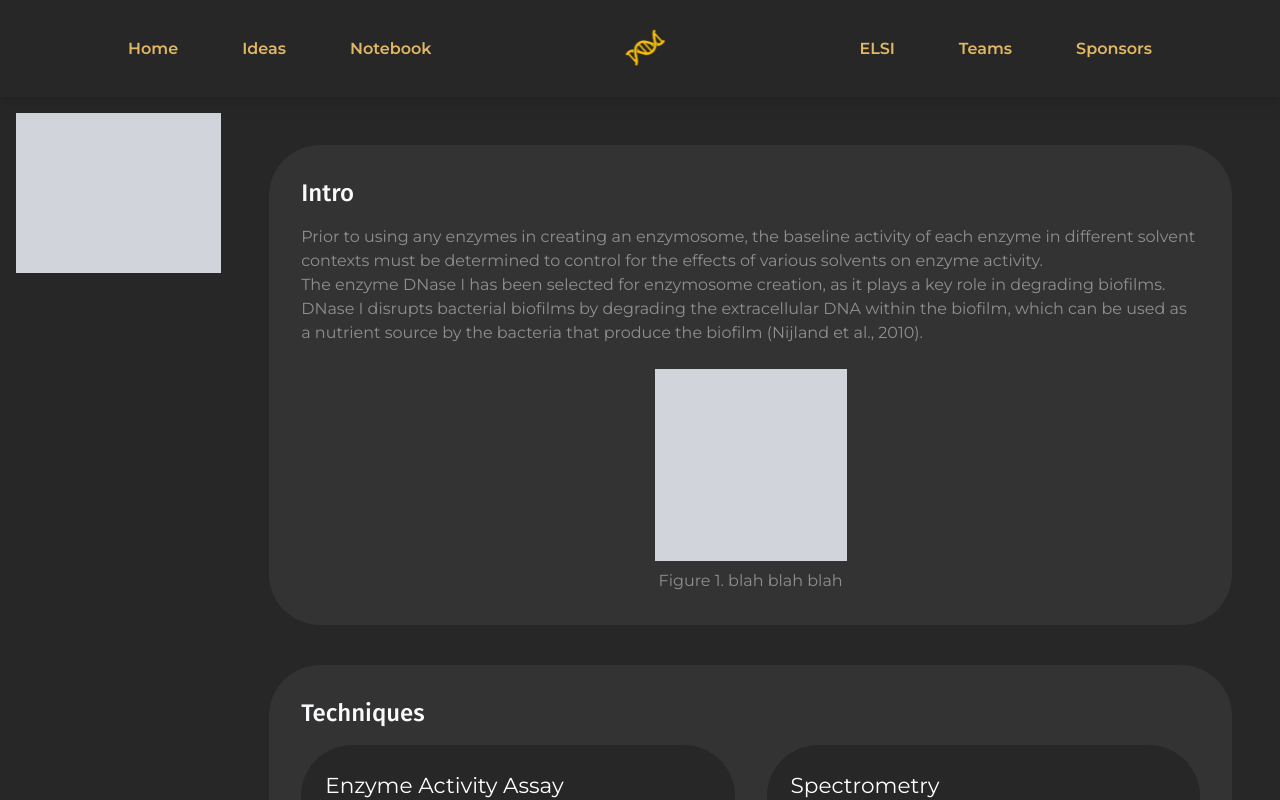
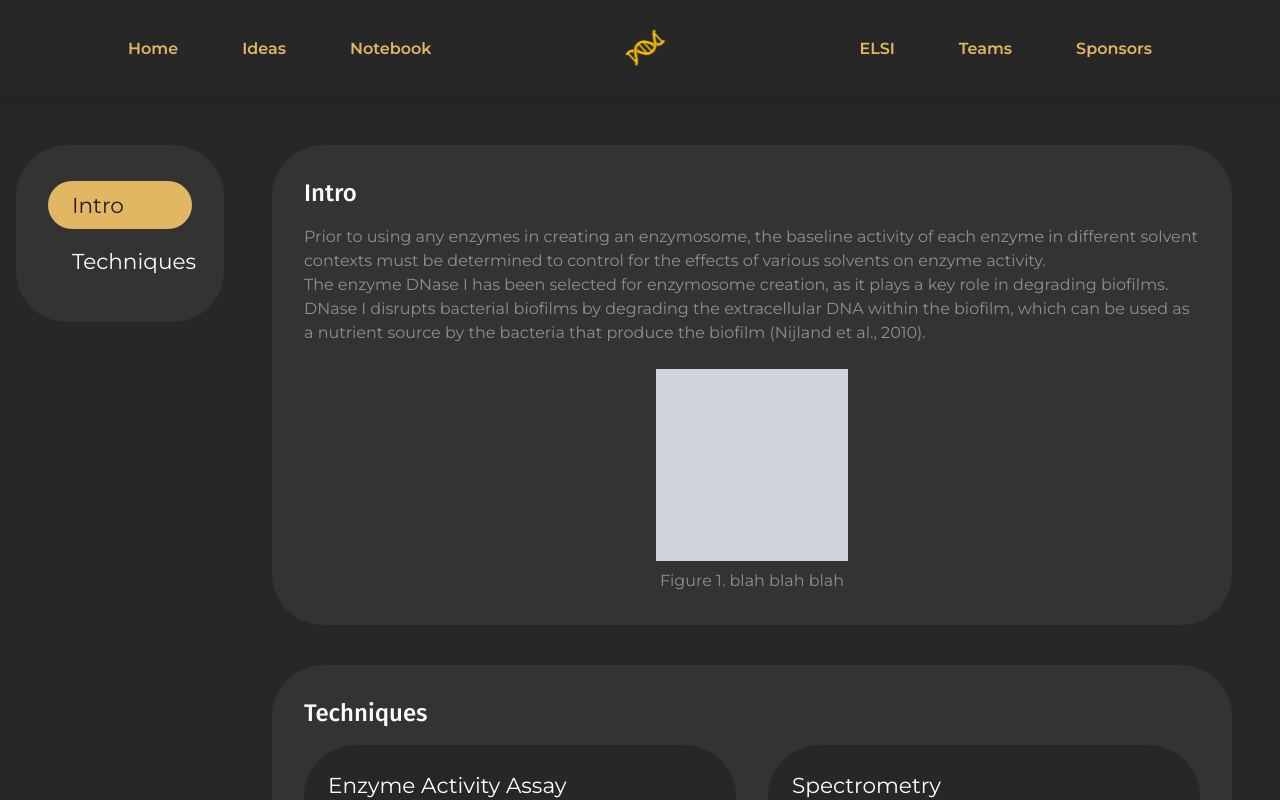
Before and after one commit to biomod2023/biomod2023, a Vue app: page /enzymosome/enzyme-activity-assays in a window 1280 px wide. Shown: the top 800 px of the page. Built offline with nearby package versions, Linux system fonts and the light colour scheme; what oh-vue-icons would draw is missing.

Commit message:
Create table of contents sidebar

```diff
--- a/src/components/lab-notebook/DoubleColumn.vue
+++ b/src/components/lab-notebook/DoubleColumn.vue
@@ -1,16 +1,15 @@
 <template>
     <div class="flex flex-col bg-notebookBg p-8 rounded-[3.2em]">
-        <div class="font-title font-medium text-2xl mb-4">
+        <h2 class="font-title font-medium text-2xl mb-4">
             <slot name="title"></slot>
-        </div>
+        </h2>
         <div class="flex gap-8 w-full">
             <div class="w-1/2 text-notebookText bg-slate p-6 rounded-[3.2em]">
                 <slot name="left">
-                </slot>
+            </slot>
             </div>
             <div class="w-1/2 text-notebookText bg-slate p-6 rounded-[3.2em]">
-                <slot name="right">
-                </slot>
+                <slot name="right"></slot>
             </div>
         </div>
 
--- a/src/components/lab-notebook/Notebook.vue
+++ b/src/components/lab-notebook/Notebook.vue
@@ -1,14 +1,23 @@
 <script setup lang="ts">
+import TableOfContents from '@/components/lab-notebook/TableOfContents.vue'
+import { onMounted, ref } from "vue";
 
+const elements = ref([])
+
+onMounted(() => {
+    const headerElems = Array.from(document.querySelectorAll("h2"))
+        .map((elem) => elem.innerText)
+    elements.value = headerElems
+})
 </script>
 
 <template>
     <div class="flex p-4 gap-4 bg-slate">
-        <div class="flex w-1/6 h-40 bg-gray-300">
-
+        <div class="w-1/6 py-8">
+            <TableOfContents :elements="elements" />
         </div>
         <div class="flex flex-col gap-10 w-5/6 p-8">
             <slot name="content"></slot>
-        </div>
+            </div>
     </div>
 </template>
--- a/src/components/lab-notebook/SingleColumn.vue
+++ b/src/components/lab-notebook/SingleColumn.vue
@@ -1,8 +1,8 @@
 <template>
     <div class="flex flex-col bg-notebookBg p-8 rounded-[3.2em]">
-        <div class="font-title font-medium text-2xl mb-4">
+        <h2 class="font-title font-medium text-2xl mb-4">
             <slot name="title"></slot>
-        </div>
+        </h2>
         <div class="text-notebookText mb-6">
             <slot name="body"></slot>
         </div>
--- a/src/components/lab-notebook/TableOfContents.vue
+++ b/src/components/lab-notebook/TableOfContents.vue
@@ -0,0 +1,12 @@
+<script setup lang="ts">
+    const props = defineProps<{elements: string[]}>()
+</script>
+
+<template>
+    <div class="bg-notebookBg rounded-[3.2em] p-8 w-full flex flex-col items-center">
+        <div v-for="(element, index) in elements" :key="index"
+        class="w-full text-subtitle rounded-[3.2em] my-1 py-2 px-6 hover:bg-gold hover:text-dark transition duration-200" :class="{ 'bg-gold text-dark': index == 0}">
+            {{ element }}
+        </div>
+    </div>
+</template>
--- a/src/views/HomeView.vue
+++ b/src/views/HomeView.vue
@@ -1,5 +1,5 @@
 <script setup lang="ts">
-import LightButton from '../components/LightButton.vue'
+import LightButton from '@/components/LightButton.vue'
 
 const scrollToTop = () => {
   window.scrollTo({ top: 0, behavior: 'smooth' })
--- a/src/views/enzymosome/GroupAView.vue
+++ b/src/views/enzymosome/GroupAView.vue
@@ -1,7 +1,7 @@
 <script setup lang="ts">
-    import Notebook from "@/components/lab-notebook/Notebook.vue"
-    import SingleColumn from "@/components/lab-notebook/SingleColumn.vue"
-    import DoubleColumn from "@/components/lab-notebook/DoubleColumn.vue"
+import Notebook from "@/components/lab-notebook/Notebook.vue"
+import SingleColumn from "@/components/lab-notebook/SingleColumn.vue"
+import DoubleColumn from "@/components/lab-notebook/DoubleColumn.vue"
 </script>
 
 <template>
@@ -36,13 +36,13 @@
                     </template>
 
                     <template #left>
-                        <h2 class="text-subtitle text-white mb-4">Enzyme Activity Assay</h2>
+                        <h3 class="text-subtitle text-white mb-4">Enzyme Activity Assay</h3>
                         <p>
                             Enzyme activity assays determine the activity and amount of specific enzymes in a sample using a standardized procedure (Scopes, 2001). This procedure can vary depending on the enzyme being measured (Scopes, 2001).
                         </p>
                     </template>
                     <template #right>
-                        <h2 class="text-subtitle text-white mb-4">Spectrometry</h2>
+                        <h3 class="text-subtitle text-white mb-4">Spectrometry</h3>
                         <p>Spectrometry can be used to determine the amount of enzyme activity through measuring the concentration of colour or fluorescence in the sample. For the Alpha Amylase assay, this is done through colorimetric spectrometry with p-nitrophenol (Sigma-Aldrich, 2014). For the DNase I assay, this is done through fluorescence spectrometry with picogreen (ThermoFischer Scientific, 2022).</p>
                     </template>
                 </DoubleColumn>
```
